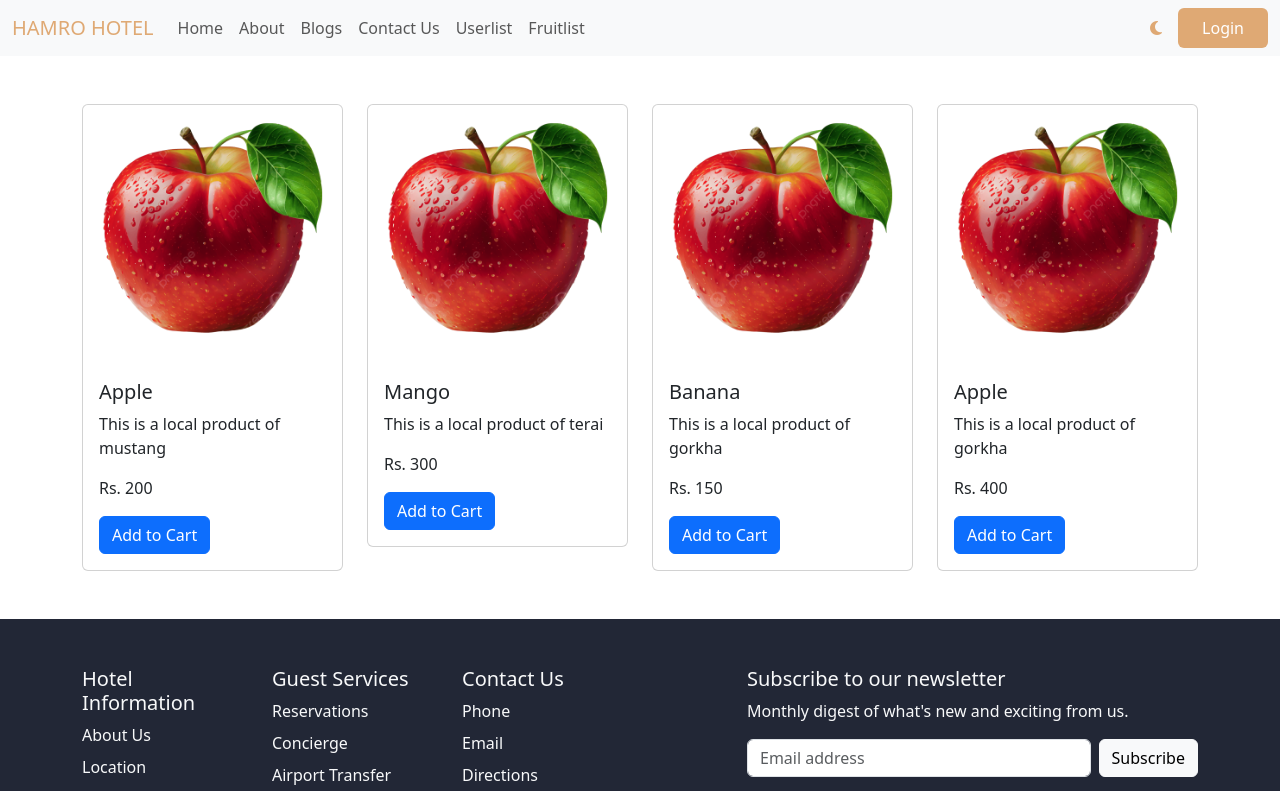
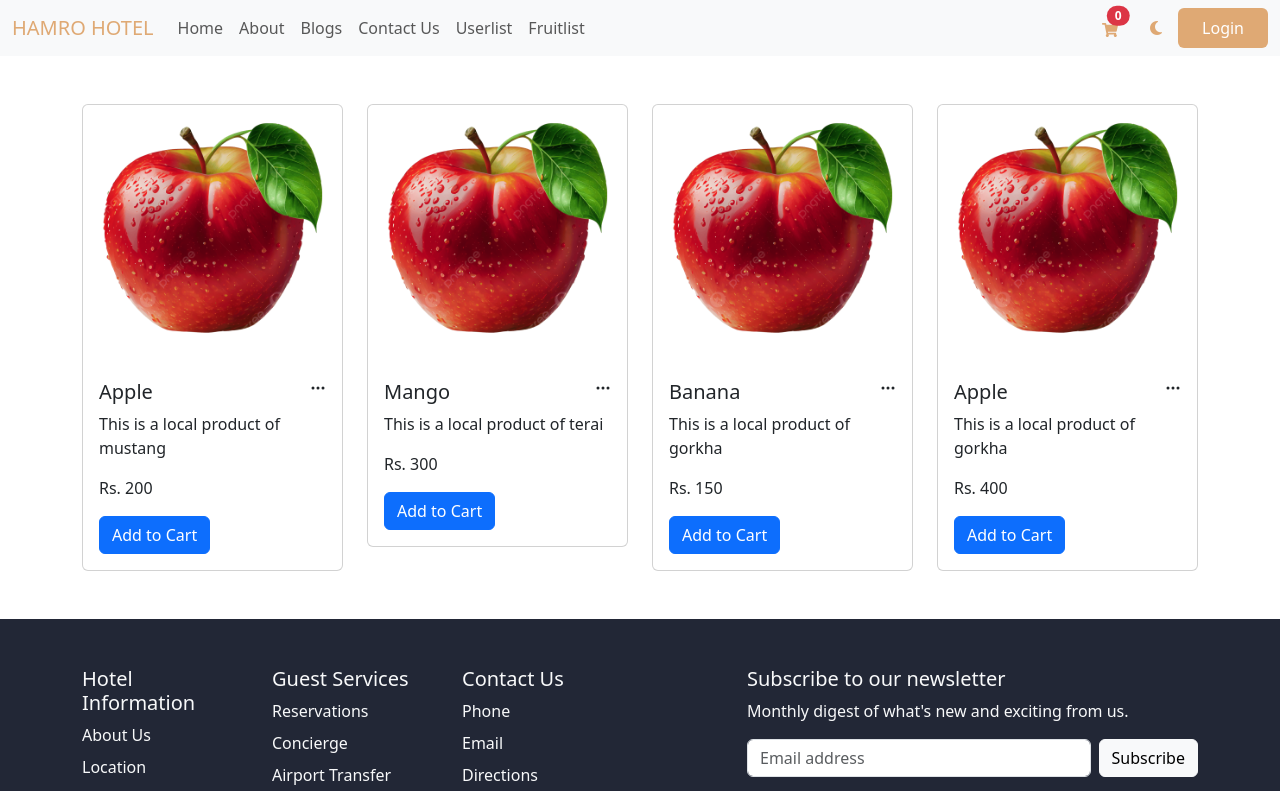
Before and after one commit to Saumya-Shrestha/MindRisers-MERN, a React (Vite) app in the folder client/: page /fruitlist in a window 1280 px wide. Shown: the top 791 px of the page. Built offline with nearby package versions, Linux system fonts and the light colour scheme.

Commit message:
Added Cart

```diff
--- a/client/package.json
+++ b/client/package.json
@@ -19,6 +19,7 @@
     "react": "^19.1.0",
     "react-bootstrap": "^2.10.10",
     "react-dom": "^19.1.0",
+    "react-icons": "^5.5.0",
     "react-router-dom": "^7.6.1",
     "react-toastify": "^11.0.5"
   },
--- a/client/src/components/FruitList.jsx
+++ b/client/src/components/FruitList.jsx
@@ -1,10 +1,11 @@
 import React, { useContext } from 'react';
 import ProductContext from '../context/ProductContext';
-import { useNavigate } from 'react-router-dom';
+import { BsThreeDots } from 'react-icons/bs';
+// import { useNavigate } from 'react-router-dom';
 
 const FruitList = () => {
   const context = useContext(ProductContext);
-  const navigate = useNavigate();
+  // const navigate = useNavigate();
 
   const {
     product,
@@ -14,12 +15,13 @@
   console.log('Cart: ', cart);
   console.log('Product: ', products);
 
-  const handleFruit = (fruit) => {
-    console.log('You clicked on fruit: ', fruit.title);
-    navigate(`${fruit._id}/${fruit.title}/${fruit.description}/${fruit.price}/${fruit.instock}`);
-  };
+  // const handleFruit = (fruit) => {
+  //   console.log('You clicked on fruit: ', fruit.title);
+  //   navigate(`${fruit._id}/${fruit.title}/${fruit.description}/${fruit.price}/${fruit.instock}`);
+  // };
 
   return (
+    <>
       <div className='container py-5'>
         <div className='row'>
           {product.map((fruit) => {
@@ -32,15 +34,31 @@
                   <img
                     src='/apple.png'
                     className='card-img-top'
-                  alt='...'
+                    alt='Fruit Image'
                   />
                   <div className='card-body'>
+                    <div className='d-flex justify-content-between'>
                       <h5 className='card-title'>{fruit.title}</h5>
+                      <BsThreeDots />
+                    </div>
                     <p className='card-text'>{fruit.description}</p>
                     <p className='card-text'>Rs. {fruit.price}</p>
+
+                    {cart && cart.some((p) => p._id === fruit._id) ? (
+                      <button
+                        className='btn btn-danger'
+                        onClick={() =>
+                          dispatch({
+                            type: 'REMOVE_FROM_CART',
+                            payload: fruit,
+                          })
+                        }
+                      >
+                        Remove from Cart
+                      </button>
+                    ) : (
                       <button
                         className='btn btn-primary'
-                    // onClick={() => handleFruit(fruit)}
                         onClick={() =>
                           dispatch({
                             type: 'ADD_TO_CART',
@@ -50,6 +68,7 @@
                       >
                         Add to Cart
                       </button>
+                    )}
                   </div>
                 </div>
               </div>
@@ -57,6 +76,7 @@
           })}
         </div>
       </div>
+    </>
   );
 };
 
--- a/client/src/components/Navbar.jsx
+++ b/client/src/components/Navbar.jsx
@@ -1,5 +1,7 @@
-import React from 'react';
+import React, { useContext } from 'react';
 import { Link } from 'react-router-dom';
+import ProductContext from '../context/ProductContext';
+import { FaShoppingCart } from 'react-icons/fa';
 
 const Navbar = ({ title, mode, text, toggleMode }) => {
   // const [isLoggedIn, setIsLoggedIn] = useState(false);
@@ -9,6 +11,13 @@
   //   setIsLoggedIn(newLoginState);
   //   notify(newLoginState);
   // };
+
+  const context = useContext(ProductContext);
+
+  const {
+    state: { cart },
+  } = context;
+  console.log('Nav Cart: ', cart);
 
   return (
     <>
@@ -20,7 +29,6 @@
           >
             {title}
           </Link>
-
           <ul className='navbar-nav me-auto mb-2 mb-lg-0'>
             <li className='nav-item'>
               <Link
@@ -72,6 +80,18 @@
               </Link>
             </li>
           </ul>
+
+          <button
+            className={`mx-3 bg-transparent border-0 ${mode === 'light' ? 'light-accent-icon' : 'dark-accent-icon'} position-relative`}
+            style={{ cursor: 'pointer' }}
+          >
+            <FaShoppingCart />
+            <span className='position-absolute top-0 start-100 translate-middle badge rounded-pill bg-danger'>
+              {cart.length}
+              <span className='visually-hidden'>unread messages</span>
+            </span>
+          </button>
+
           <button
             className={`mx-3 bg-transparent border-0 ${mode === 'light' ? 'light-accent-icon' : 'dark-accent-icon'}`}
             onClick={toggleMode}
@@ -79,6 +99,7 @@
           >
             {text}
           </button>
+
           <Link to='/login'>
             <button
               className={`btn btn-dark ${mode === 'light' ? 'light-accent-button' : 'dark-accent-button'} px-4 py-2`}
--- a/client/src/context/ProductState.jsx
+++ b/client/src/context/ProductState.jsx
@@ -39,7 +39,7 @@
 
   const [state, dispatch] = useReducer(cartReducer, {
     products: product,
-    cart: 'Add to cart',
+    cart: [],
   });
 
   const [count, setCount] = useState(10);
--- a/client/src/context/Reducer.jsx
+++ b/client/src/context/Reducer.jsx
@@ -2,5 +2,12 @@
   switch (action.type) {
     case 'ADD_TO_CART':
       return { ...state, cart: [...state.cart, { ...action.payload, qty: 1 }] };
+    case 'REMOVE_FROM_CART':
+      return {
+        ...state,
+        cart: state.cart.filter((item) => item._id !== action.payload._id),
+      };
+    default:
+      return state;
   }
 };
```
Also changed, not shown: 1 other file (tests, documents, lock files or other folders). Lines whose indentation alone changed are shown as unchanged.
